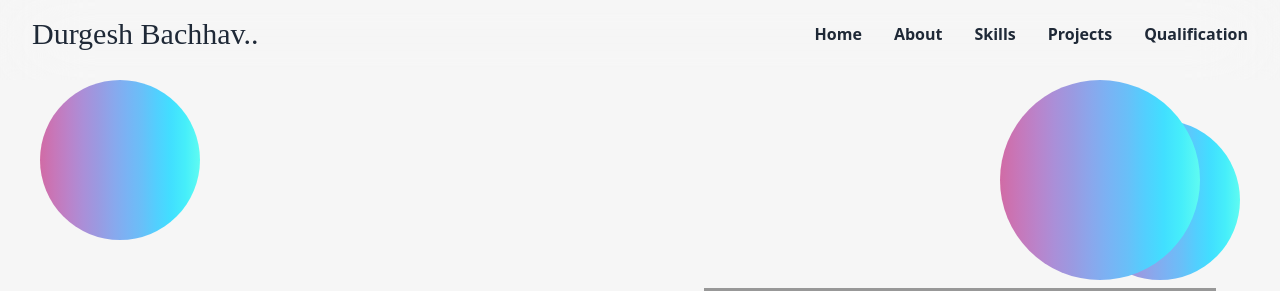
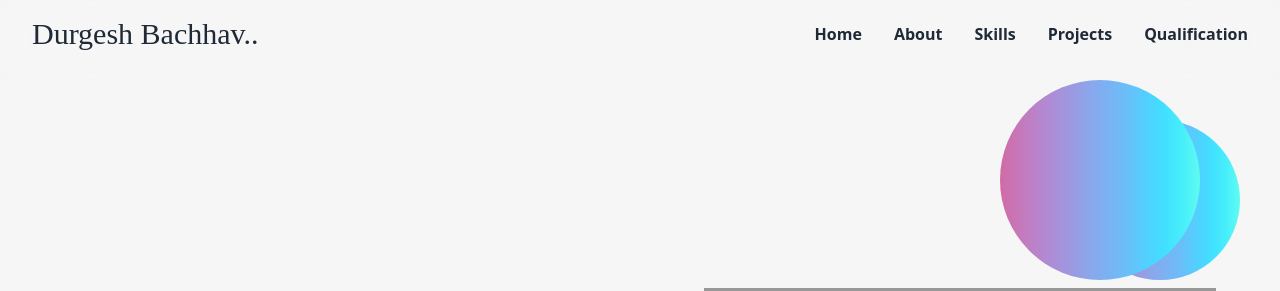
Before and after one commit to durgeshbachhav/portfolio, a React (Vite) app: page / in a window 1280 px wide. Shown: the top 291 px of the page. Built offline with nearby package versions, Linux system fonts and the light colour scheme; grey boxes are pictures that could not be loaded; a web font is replaced by a local one.

Commit message:
second commit

```diff
--- a/src/App.jsx
+++ b/src/App.jsx
@@ -62,7 +62,7 @@ function App() {
       </div>
       {/* div for bg styling */}
       <div className="hidden lg:block absolute top-10 right-10 w-40 h-40 rounded-full circle2"></div>
-      <div className="hidden lg:block absolute top-10 left-10 w-40 h-40 rounded-full circle2 animate-bounce"></div>
+
     </div>
   );
 }
```
